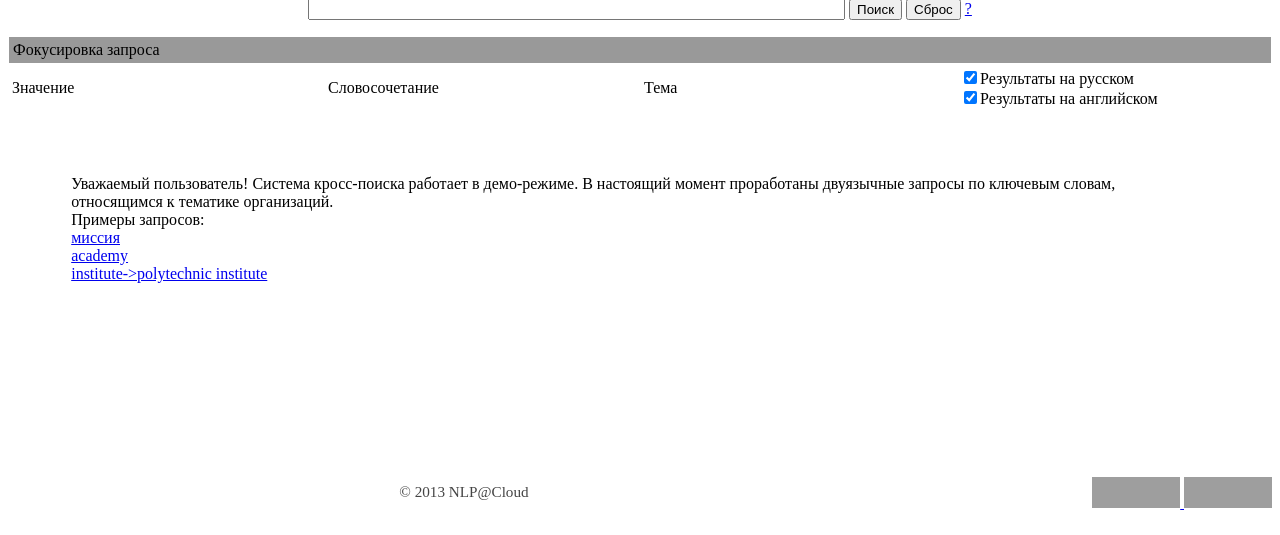
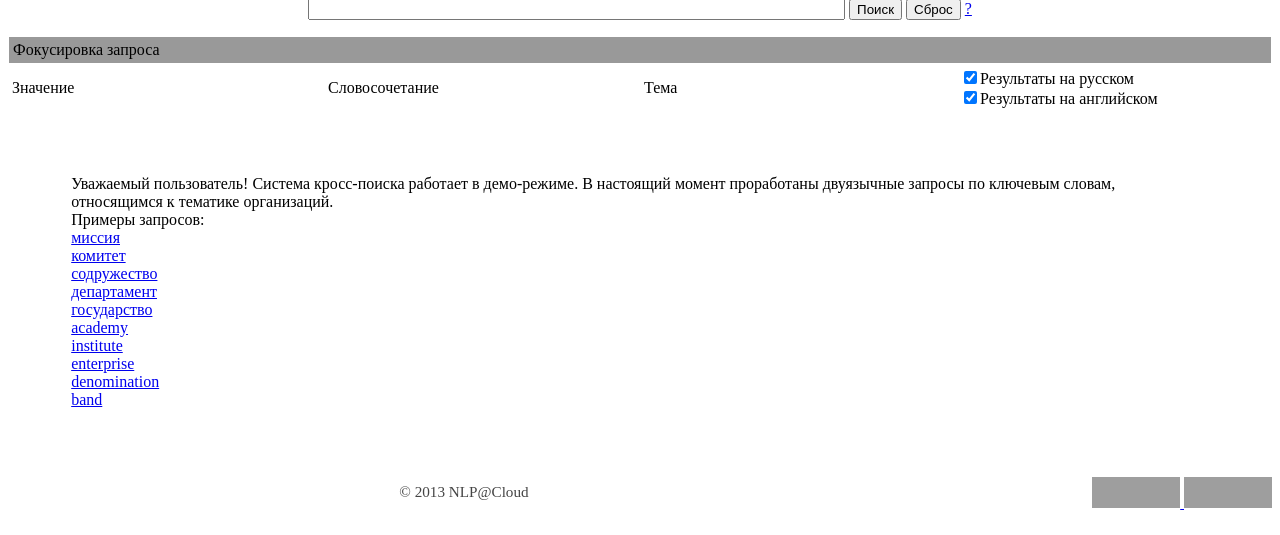
Before and after one commit to valeter/nlp-site, a PHP site: page /solr/search/index.php in a window 1280 px wide. Shown: the part 265-800 px from the top of the page. Run offline with PHP 8.4, Linux system fonts and the light colour scheme; grey boxes are pictures that could not be loaded.

Commit message:
[search] some examples and instruction

```diff
--- a/search/index.php
+++ b/search/index.php
@@ -18,14 +18,16 @@
 <div style="padding: 5%;">
 	Уважаемый пользователь! Система кросс-поиска работает в демо-режиме. В настоящий момент проработаны двуязычные запросы по ключевым словам, относящимся к тематике организаций. <br/>
 	Примеры запросов:<br/>
-	<a href="searchlog.php?q=миссия&m=нет&l=l&e=e">миссия</a>	<br/>
-	<a href="searchlog.php?q=academy&m=нет&l=l&e=e">academy</a>	<br/>
-	<a href="searchlog.php?q=institute&m=polytechnic+institute&l=l&e=e">institute->polytechnic institute</a>	<br/>
-
-
-
-
-
+	<a href="searchlog.php?q=миссия&l=l&e=e">миссия</a>	<br/>
+	<a href="searchlog.php?q=комитет&l=l&e=e">комитет</a>	<br/>
+	<a href="searchlog.php?q=содружество&l=l&e=e">содружество</a>	<br/>
+	<a href="searchlog.php?q=департамент&l=l&e=e">департамент</a>	<br/>
+	<a href="searchlog.php?q=государство&l=l&e=e">государство</a>	<br/>
+	<a href="searchlog.php?q=academy&l=l&e=e">academy</a>	<br/>
+	<a href="searchlog.php?q=institute&l=l&e=e">institute</a>	<br/>
+	<a href="searchlog.php?q=enterprise&l=l&e=e">enterprise</a>	<br/>
+	<a href="searchlog.php?q=denomination&l=l&e=e">denomination</a>	<br/>
+	<a href="searchlog.php?q=band&l=l&e=e">band</a>	<br/>
 </div>
 </div>
 </div>
--- a/search/query.php
+++ b/search/query.php
@@ -137,7 +137,7 @@ switch ($state){
 		$q2=$c1;
 		$lang=detectlanguage($c1);
 		$tlist=translate_word_by_wordnet($t1);
-		if ($lang=='e'){//$q2 - eng, $q3 - rus, $t1 - rus, $tlist - eng
+		if ($lang=='e'){
 			if ($tlist!==false){
 				$oquery='"'.$c1.'" AND '.$tlist[0].' | "'.$nlist[0].'" AND '.$t1;
 				$wlist="((".implode(") OR (",$tlist)."))";
```
Also changed, not shown: 1 other file.
